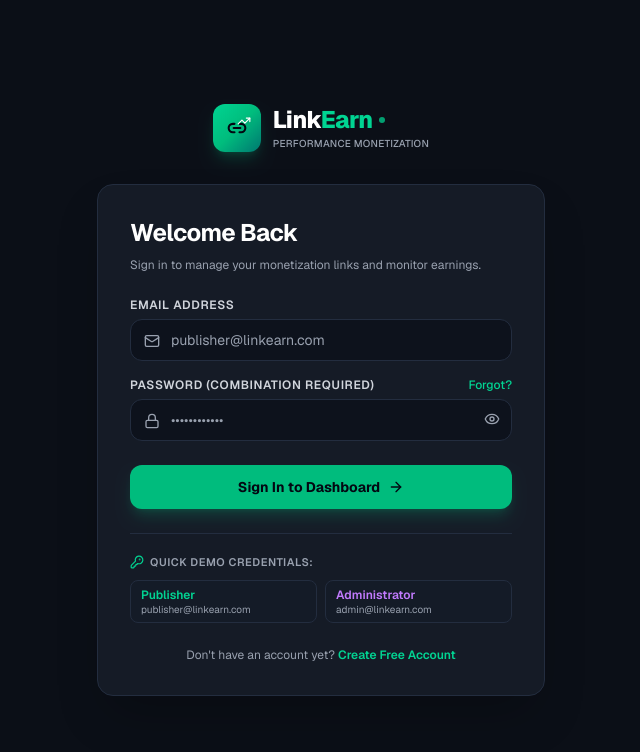
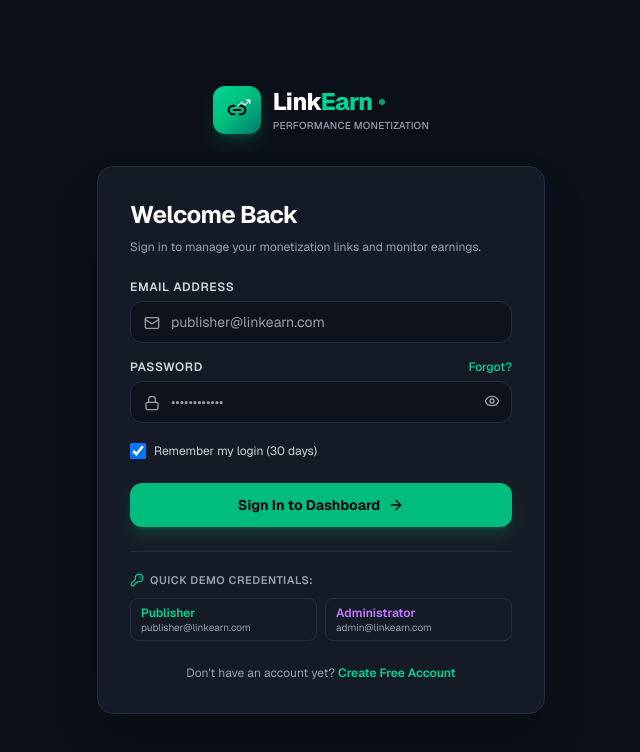
Before and after one commit to Er-prince-kumar/applovin2, a Next.js app: page /login in a window 1280 px wide. Shown: the top 752 px of the page, without its empty margins (319-959 px from the left). Built offline with nearby package versions, Linux system fonts and the light colour scheme.

Commit message:
Auto-update: page.tsx (12:02:33 AM)

```diff
--- a/src/app/login/page.tsx
+++ b/src/app/login/page.tsx
@@ -8,7 +8,6 @@ import {
   Lock,
   Mail,
   ArrowRight,
-  ShieldCheck,
   AlertCircle,
   KeyRound,
   Eye,
@@ -16,15 +15,15 @@ import {
   Smartphone,
   CheckCircle2,
   Download,
+  Check,
 } from 'lucide-react';
-import { validatePassword } from '@/lib/password';
-import PasswordStrengthIndicator from '@/components/auth/PasswordStrengthIndicator';
 
 export default function LoginPage() {
   const router = useRouter();
   const [email, setEmail] = useState('');
   const [password, setPassword] = useState('');
   const [showPassword, setShowPassword] = useState(false);
+  const [rememberMe, setRememberMe] = useState(true);
   const [loading, setLoading] = useState(false);
   const [error, setError] = useState<string | null>(null);
 
@@ -35,6 +34,15 @@ export default function LoginPage() {
   const [appInstalled, setAppInstalled] = useState(false);
 
   useEffect(() => {
+    // Restore remembered email if available
+    try {
+      const savedEmail = localStorage.getItem('linkearn_remembered_email');
+      if (savedEmail) {
+        setEmail(savedEmail);
+        setRememberMe(true);
+      }
+    } catch {}
+
     const handleBeforeInstall = (e: Event) => {
       e.preventDefault();
       setDeferredPrompt(e);
@@ -47,27 +55,28 @@ export default function LoginPage() {
   async function handleSubmit(e: React.FormEvent) {
     e.preventDefault();
     setError(null);
-
-    // Validate password combination
-    const validation = validatePassword(password);
-    if (!validation.isValid) {
-      setError(`Password must include: ${validation.errors.join(', ')}`);
-      return;
-    }
-
     setLoading(true);
 
     try {
       const res = await fetch('/api/auth/login', {
         method: 'POST',
         headers: { 'Content-Type': 'application/json' },
-        body: JSON.stringify({ email, password }),
+        body: JSON.stringify({ email: email.trim(), password }),
       });
 
       const data = await res.json();
       if (!res.ok) {
-        throw new Error(data.error || 'Failed to authenticate');
+        throw new Error(data.error || 'Invalid email or password');
       }
+
+      // Persist email in browser for 1-tap future logins
+      try {
+        if (rememberMe) {
+          localStorage.setItem('linkearn_remembered_email', email.trim());
+        } else {
+          localStorage.removeItem('linkearn_remembered_email');
+        }
+      } catch {}
 
       // Check if already in standalone PWA app mode
       const isStandalone =
@@ -212,6 +221,7 @@ export default function LoginPage() {
                   <input
                     type="email"
                     required
+                    autoComplete="username"
                     value={email}
                     onChange={(e) => setEmail(e.target.value)}
                     placeholder="publisher@linkearn.com"
@@ -223,7 +233,7 @@ export default function LoginPage() {
               <div>
                 <div className="flex items-center justify-between mb-1.5">
                   <label className="block text-xs font-semibold text-gray-300 uppercase tracking-wider">
-                    Password (Combination Required)
+                    Password
                   </label>
                   <Link
                     href="/forgot-password"
@@ -237,6 +247,7 @@ export default function LoginPage() {
                   <input
                     type={showPassword ? 'text' : 'password'}
                     required
+                    autoComplete="current-password"
                     value={password}
                     onChange={(e) => setPassword(e.target.value)}
                     placeholder="••••••••••••"
@@ -251,9 +262,19 @@ export default function LoginPage() {
                     {showPassword ? <EyeOff className="w-4 h-4" /> : <Eye className="w-4 h-4" />}
                   </button>
                 </div>
+              </div>
 
-                {/* Password strength & combination validation */}
-                <PasswordStrengthIndicator password={password} showDetails={true} />
+              {/* Remember Me Checkbox */}
+              <div className="flex items-center justify-between pt-1">
+                <label className="flex items-center gap-2 cursor-pointer select-none text-xs text-gray-300 hover:text-white transition-colors">
+                  <input
+                    type="checkbox"
+                    checked={rememberMe}
+                    onChange={(e) => setRememberMe(e.target.checked)}
+                    className="w-4 h-4 rounded border-[#232D3F] bg-[#0D121C] text-emerald-500 focus:ring-emerald-500/20"
+                  />
+                  <span>Remember my login (30 days)</span>
+                </label>
               </div>
 
               <button
```
